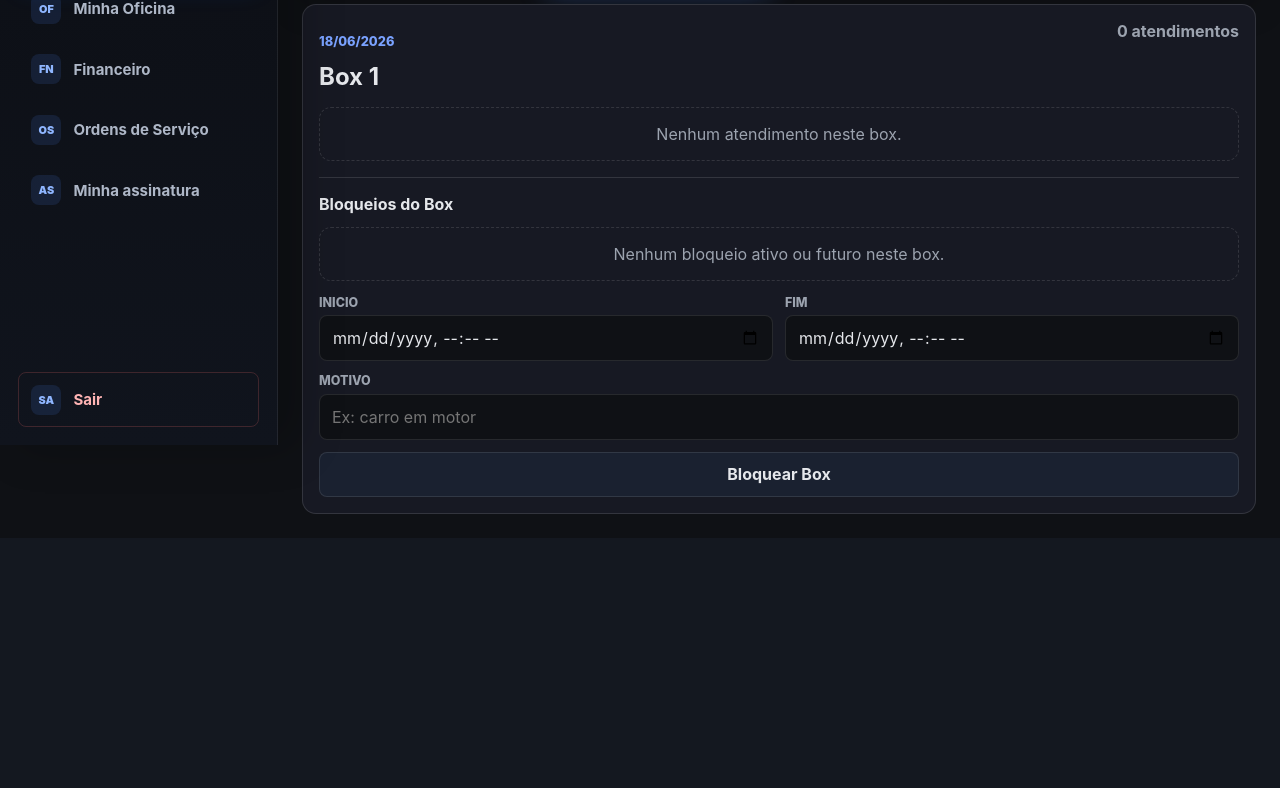
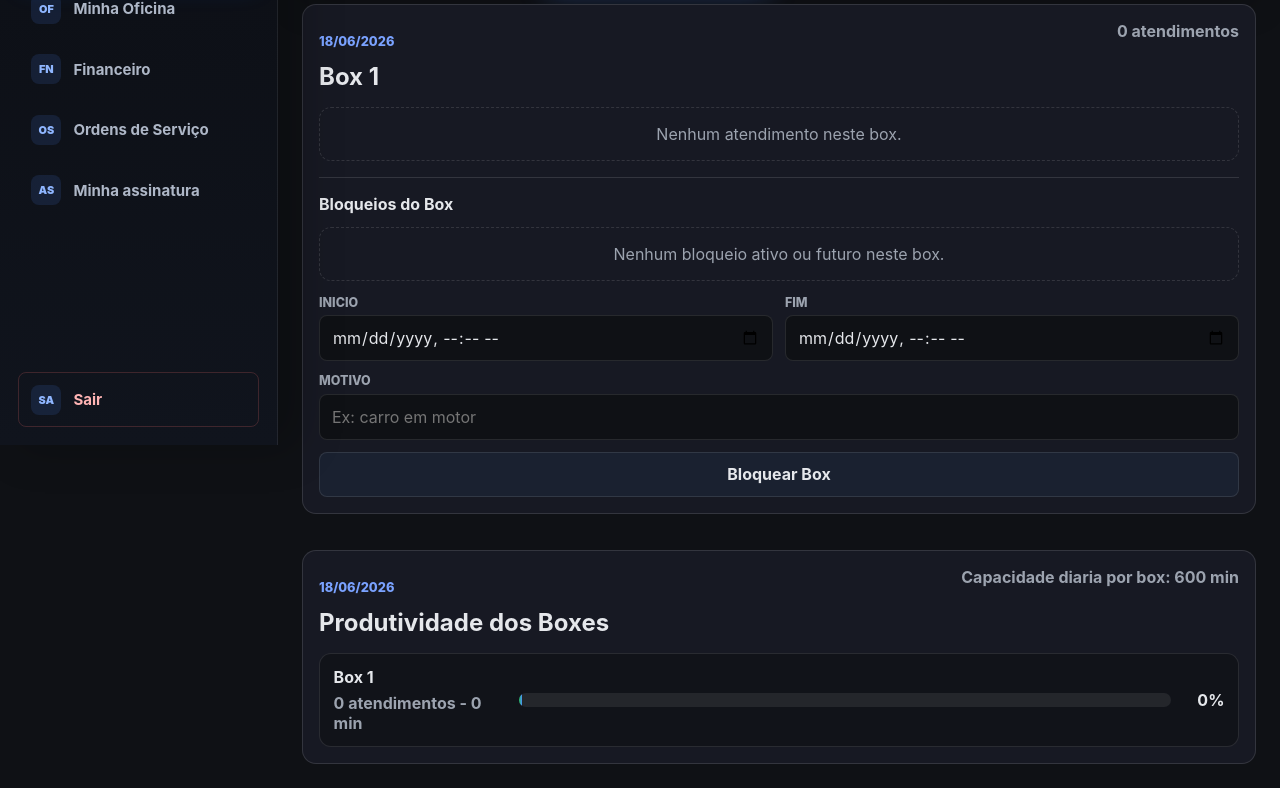
Before and after one commit to Paulo-jeisson/oficina, a Django app: page /agenda/boxes/ in a window 1280 px wide. Shown: the part 355-1143 px from the top of the page. Before the commit the page ends 869 px from the top, so only its background shows below. Run offline with Django 5.2, Linux system fonts and the light colour scheme; a user stored in the database is signed in; data comes from the database, SQL or seed files in the repository; data that the repository does not hold is empty.

Commit message:
Implementado funcionalidades do box

```diff
--- a/agenda/static/agenda/styles.css
+++ b/agenda/static/agenda/styles.css
@@ -1354,6 +1354,83 @@ textarea {
   grid-column: 1 / -1;
 }
 
+.box-productivity-panel {
+  display: grid;
+  gap: 1rem;
+  margin-top: 1rem;
+  padding: 1rem;
+  border: 1px solid var(--border);
+  border-radius: 14px;
+  background: var(--surface);
+}
+
+.box-productivity-head,
+.box-productivity-row,
+.box-productivity-label {
+  display: grid;
+  gap: 0.35rem;
+}
+
+.box-productivity-head {
+  grid-template-columns: 1fr auto;
+  align-items: start;
+}
+
+.box-productivity-head h2 {
+  margin: 0.25rem 0 0;
+}
+
+.box-productivity-head span,
+.box-productivity-label span {
+  color: var(--muted);
+  font-weight: 700;
+}
+
+.box-productivity-chart {
+  display: grid;
+  gap: 0.85rem;
+}
+
+.box-productivity-row {
+  grid-template-columns: minmax(140px, 180px) minmax(0, 1fr) auto;
+  align-items: center;
+  padding: 0.85rem;
+  border: 1px solid rgba(255, 255, 255, 0.1);
+  border-radius: 12px;
+  background: rgba(15, 17, 21, 0.64);
+}
+
+.box-productivity-track {
+  height: 14px;
+  overflow: hidden;
+  border-radius: 999px;
+  background: rgba(255, 255, 255, 0.08);
+}
+
+.box-productivity-track span {
+  display: block;
+  height: 100%;
+  min-width: 3px;
+  border-radius: inherit;
+  background: linear-gradient(90deg, #22c55e, #4f8cff);
+}
+
+.box-productivity-value {
+  min-width: 48px;
+  text-align: right;
+}
+
+@media (max-width: 680px) {
+  .box-productivity-head,
+  .box-productivity-row {
+    grid-template-columns: 1fr;
+  }
+
+  .box-productivity-value {
+    text-align: left;
+  }
+}
+
 .minha-oficina-page {
   gap: 1.5rem;
 }
--- a/agenda/templates/agenda/boxes_panel.html
+++ b/agenda/templates/agenda/boxes_panel.html
@@ -135,5 +135,30 @@
         </article>
         {% endfor %}
     </section>
+
+    <section class="box-productivity-panel">
+        <div class="box-productivity-head">
+            <div>
+                <p class="eyebrow">{{ selected_date|date:'d/m/Y' }}</p>
+                <h2>Produtividade dos Boxes</h2>
+            </div>
+            <span>Capacidade diaria por box: {{ box_daily_capacity_minutes }} min</span>
+        </div>
+
+        <div class="box-productivity-chart">
+            {% for item in box_productivity %}
+            <div class="box-productivity-row">
+                <div class="box-productivity-label">
+                    <strong>{{ item.label }}</strong>
+                    <span>{{ item.bookings_count }} atendimento{{ item.bookings_count|pluralize }} - {{ item.booked_minutes }} min</span>
+                </div>
+                <div class="box-productivity-track" aria-label="{{ item.label }} com {{ item.productivity_percent }}% de produtividade">
+                    <span style="width: {{ item.bar_percent }}%"></span>
+                </div>
+                <strong class="box-productivity-value">{{ item.productivity_percent }}%</strong>
+            </div>
+            {% endfor %}
+        </div>
+    </section>
 </section>
 {% endblock %}
--- a/agenda/views.py
+++ b/agenda/views.py
@@ -860,11 +860,7 @@ class DashboardView(StaffRequiredMixin, TemplateView):
             return f'55{digits}'
         return ''
 
-    def _build_pending_whatsapp_items(self):
-        pending_bookings = (
-            Booking.objects.filter(oficina=self.oficina, status=Booking.Status.SCHEDULED)
-            .order_by('-created_at')[:5]
-        )
+    def _build_pending_whatsapp_items(self, pending_bookings):
         items = []
         for booking in pending_bookings:
             phone = self._normalize_whatsapp_phone(booking.phone)
@@ -880,6 +876,21 @@ class DashboardView(StaffRequiredMixin, TemplateView):
             })
         return items
 
+    def _build_pending_whatsapp_page(self):
+        pending_bookings = (
+            Booking.objects.filter(oficina=self.oficina, status=Booking.Status.SCHEDULED)
+            .order_by('-created_at')
+        )
+        paginator = Paginator(pending_bookings, 3)
+        page = self.request.GET.get('pending_page')
+        try:
+            bookings_page = paginator.page(page)
+        except PageNotAnInteger:
+            bookings_page = paginator.page(1)
+        except EmptyPage:
+            bookings_page = paginator.page(paginator.num_pages)
+        return bookings_page, self._build_pending_whatsapp_items(bookings_page)
+
     def get_context_data(self, **kwargs):
         context = super().get_context_data(**kwargs)
         query = self.request.GET.get('q', '').strip()
@@ -930,6 +941,9 @@ class DashboardView(StaffRequiredMixin, TemplateView):
         in_progress_count = Booking.objects.filter(oficina=self.oficina, status=Booking.Status.IN_PROGRESS).count()
         filter_params = self.request.GET.copy()
         filter_params.pop('page', None)
+        pending_filter_params = self.request.GET.copy()
+        pending_filter_params.pop('pending_page', None)
+        pending_bookings_page, pending_whatsapp_bookings = self._build_pending_whatsapp_page()
 
         selected_schedule = []
         if date_filter:
@@ -956,7 +970,10 @@ class DashboardView(StaffRequiredMixin, TemplateView):
             'filter_querystring': filter_params.urlencode(),
             'selected_schedule': selected_schedule,
             'status_choices': Booking.Status.choices,
-            'pending_whatsapp_bookings': self._build_pending_whatsapp_items(),
+            'pending_whatsapp_bookings': pending_whatsapp_bookings,
+            'pending_bookings_page': pending_bookings_page,
+            'total_pending_whatsapp_bookings': pending_bookings_page.paginator.count,
+            'pending_filter_querystring': pending_filter_params.urlencode(),
         })
         return context
 
@@ -1079,11 +1096,24 @@ class BoxesPanelView(StaffRequiredMixin, TemplateView):
             }
             for box_index in bookings_by_box
         ]
+        box_productivity = []
+        for box in boxes:
+            booked_minutes = sum(booking.duration_minutes for booking in box['bookings'])
+            productivity_percent = round((booked_minutes / BUSINESS_MINUTES) * 100) if BUSINESS_MINUTES else 0
+            box_productivity.append({
+                'label': box['label'],
+                'bookings_count': len(box['bookings']),
+                'booked_minutes': booked_minutes,
+                'productivity_percent': productivity_percent,
+                'bar_percent': min(productivity_percent, 100),
+            })
 
         context.update({
             'selected_date': selected_date,
             'selected_date_value': selected_date.isoformat(),
             'boxes': boxes,
+            'box_productivity': box_productivity,
+            'box_daily_capacity_minutes': BUSINESS_MINUTES,
             'block_form': BoxBlockForm(oficina=self.oficina),
             'duration_form': BookingDurationUpdateForm(),
             'duration_choices': BookingDurationUpdateForm.base_fields['duration_minutes'].choices,
```
Also changed, not shown: agenda/templates/agenda/dashboard.html (+17 -1 lines).
